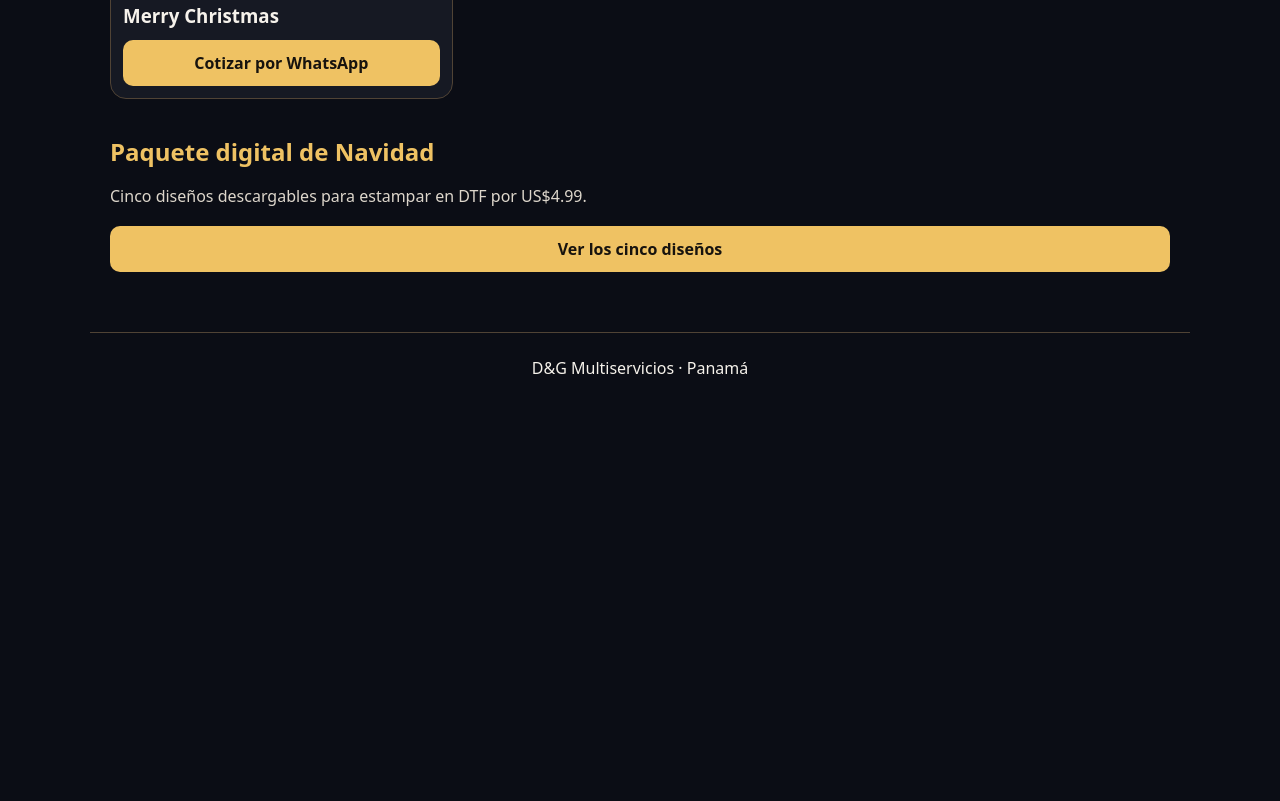
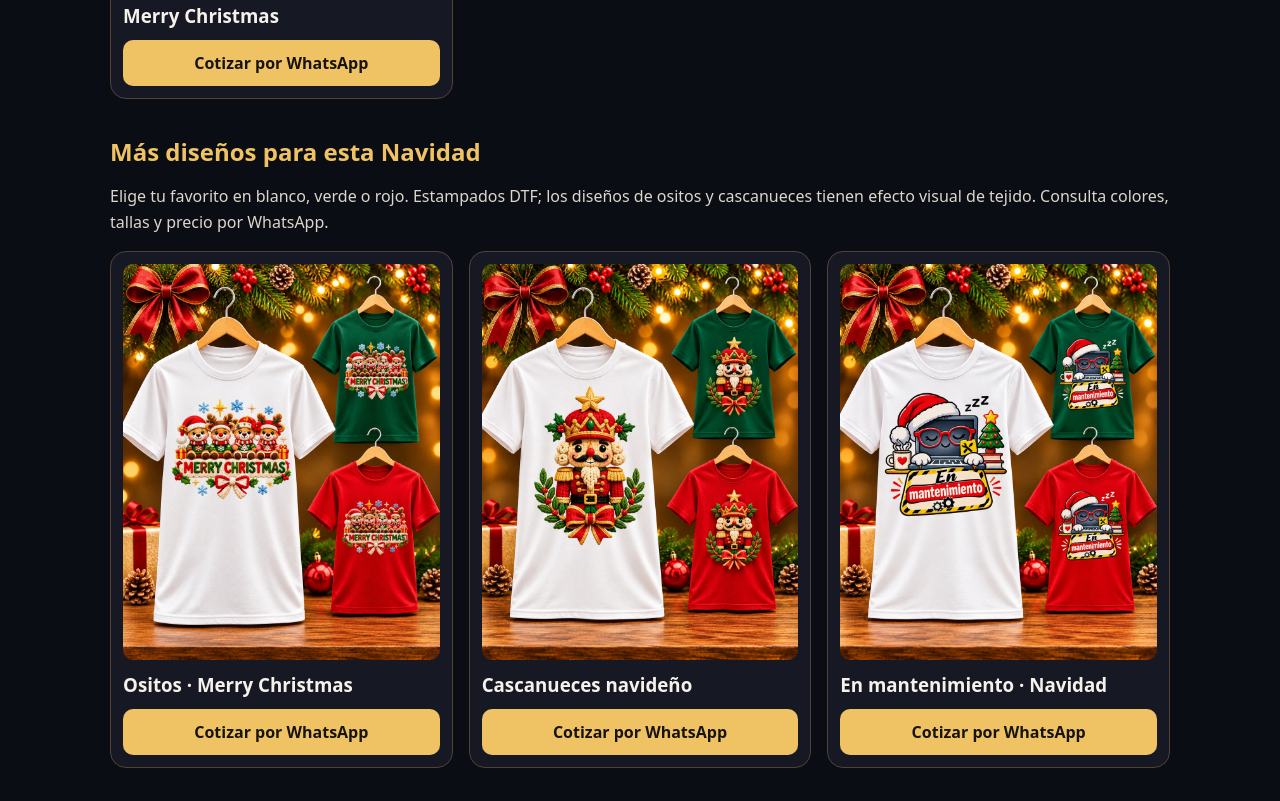
Before and after one commit to knob2/dg-multiservicios, a plain HTML site: page navidad.html in a window 1280 px wide. Shown: the part 5313-6114 px from the top of the page. Before the commit the page ends 5716 px from the top, so only its background shows below. Drawn offline with Linux system fonts and the light colour scheme.

Commit message:
Añadir ositos, cascanueces y En mantenimiento al catálogo navideño

```diff
--- a/navidad.html
+++ b/navidad.html
@@ -69,6 +69,11 @@ footer{text-align:center;border-top:1px solid #504335}
 <article><a href="camisetas/navidad/pinguino-navideno.webp" target="_blank" rel="noopener noreferrer" aria-label="Ampliar Pingüino navideño"><img src="camisetas/navidad/pinguino-navideno.webp" width="1000" height="1000" loading="lazy" alt="Pingüino navideño: demostración en tres colores de camiseta"></a><h3>Pingüino navideño</h3><a class="btn" href="https://wa.me/50760951113?text=Hola%20D%26G%2C%20quiero%20cotizar%20la%20camiseta%20navide%C3%B1a%20%C2%ABPing%C3%BCino%20navide%C3%B1o%C2%BB%2C%20de%20la%20colecci%C3%B3n%20Estilo%20tejido.%20%C2%BFQu%C3%A9%20colores%20y%20tallas%20tienen%20disponibles%20y%20cu%C3%A1nto%20cuesta%3F" target="_blank" rel="noopener noreferrer">Cotizar por WhatsApp</a></article>
 <article><a href="camisetas/navidad/merry-christmas.webp" target="_blank" rel="noopener noreferrer" aria-label="Ampliar Merry Christmas"><img src="camisetas/navidad/merry-christmas.webp" width="1000" height="1000" loading="lazy" alt="Merry Christmas: demostración en tres colores de camiseta"></a><h3>Merry Christmas</h3><a class="btn" href="https://wa.me/50760951113?text=Hola%20D%26G%2C%20quiero%20cotizar%20la%20camiseta%20navide%C3%B1a%20%C2%ABMerry%20Christmas%C2%BB%2C%20de%20la%20colecci%C3%B3n%20Estilo%20tejido.%20%C2%BFQu%C3%A9%20colores%20y%20tallas%20tienen%20disponibles%20y%20cu%C3%A1nto%20cuesta%3F" target="_blank" rel="noopener noreferrer">Cotizar por WhatsApp</a></article>
 </div></section>
+<section class="collection" id="novedades-navidad"><h2>Más diseños para esta Navidad</h2><p>Elige tu favorito en blanco, verde o rojo. Estampados DTF; los diseños de ositos y cascanueces tienen efecto visual de tejido. Consulta colores, tallas y precio por WhatsApp.</p><div class="grid">
+<article><a href="camisetas/navidad/ositos-merry-christmas.webp" target="_blank" rel="noopener noreferrer" aria-label="Ampliar Ositos · Merry Christmas"><img src="camisetas/navidad/ositos-merry-christmas.webp" width="1000" height="1250" loading="lazy" alt="Ositos · Merry Christmas: camisetas blanca, verde y roja"></a><h3>Ositos · Merry Christmas</h3><a class="btn" href="https://wa.me/50760951113?text=Hola%20D%26G%2C%20quiero%20cotizar%20la%20camiseta%20%C2%ABOsitos%20%C2%B7%20Merry%20Christmas%C2%BB.%20%C2%BFQu%C3%A9%20colores%20y%20tallas%20tienen%20disponibles%20y%20cu%C3%A1nto%20cuesta%3F" target="_blank" rel="noopener noreferrer">Cotizar por WhatsApp</a></article>
+<article><a href="camisetas/navidad/cascanueces-navideno.webp" target="_blank" rel="noopener noreferrer" aria-label="Ampliar Cascanueces navideño"><img src="camisetas/navidad/cascanueces-navideno.webp" width="1000" height="1250" loading="lazy" alt="Cascanueces navideño: camisetas blanca, verde y roja"></a><h3>Cascanueces navideño</h3><a class="btn" href="https://wa.me/50760951113?text=Hola%20D%26G%2C%20quiero%20cotizar%20la%20camiseta%20%C2%ABCascanueces%20navide%C3%B1o%C2%BB.%20%C2%BFQu%C3%A9%20colores%20y%20tallas%20tienen%20disponibles%20y%20cu%C3%A1nto%20cuesta%3F" target="_blank" rel="noopener noreferrer">Cotizar por WhatsApp</a></article>
+<article><a href="camisetas/navidad/en-mantenimiento-navideno.webp" target="_blank" rel="noopener noreferrer" aria-label="Ampliar En mantenimiento · Navidad"><img src="camisetas/navidad/en-mantenimiento-navideno.webp" width="1000" height="1250" loading="lazy" alt="En mantenimiento · Navidad: camisetas blanca, verde y roja"></a><h3>En mantenimiento · Navidad</h3><a class="btn" href="https://wa.me/50760951113?text=Hola%20D%26G%2C%20quiero%20cotizar%20la%20camiseta%20%C2%ABEn%20mantenimiento%20%C2%B7%20Navidad%C2%BB.%20%C2%BFQu%C3%A9%20colores%20y%20tallas%20tienen%20disponibles%20y%20cu%C3%A1nto%20cuesta%3F" target="_blank" rel="noopener noreferrer">Cotizar por WhatsApp</a></article>
+</div></section>
 <section class="collection"><h2>Paquete digital de Navidad</h2><p>Cinco diseños descargables para estampar en DTF por US$4.99.</p><a class="btn" href="descargables.html" target="_blank" rel="noopener noreferrer">Ver los cinco diseños</a></section>
 </main>
 <footer>D&amp;G Multiservicios · Panamá</footer>
```
Also changed, not shown: camisetas/navidad/cascanueces-navideno.webp (added), camisetas/navidad/en-mantenimiento-navideno.webp (added), camisetas/navidad/ositos-merry-christmas.webp (added).
